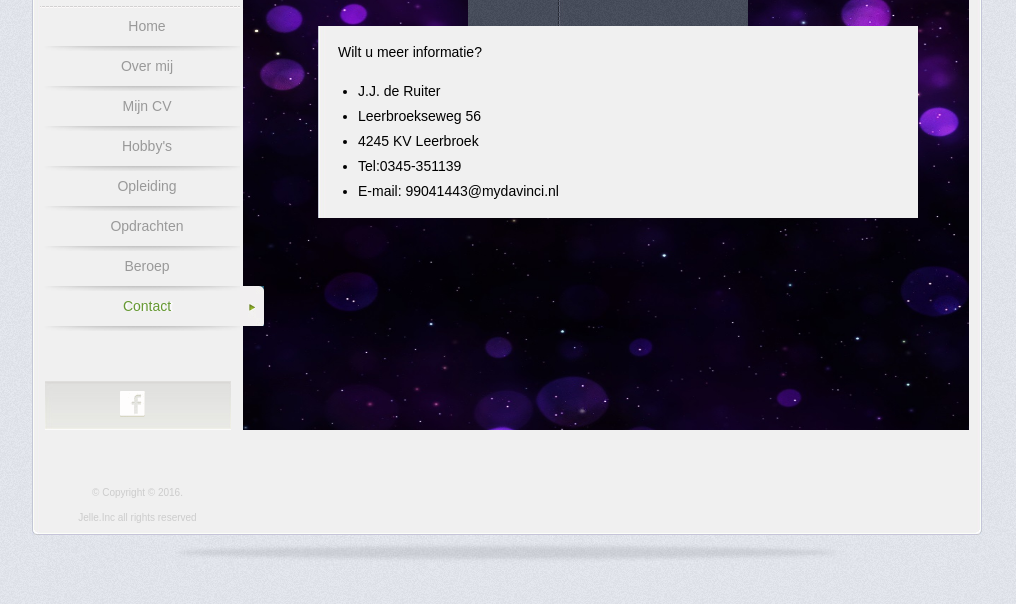
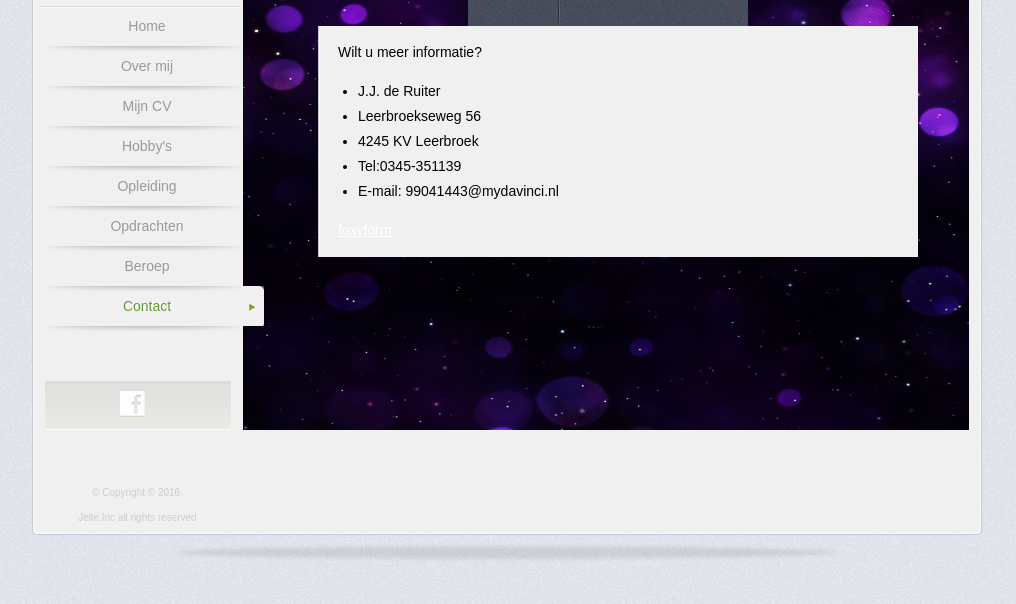
Before and after one commit to 99041443/99041443.github.io, a plain HTML site: page contact.html in a window 1280 px wide. Shown: the part 194-798 px from the top of the page, without its empty margins (133-1149 px from the left). Drawn offline with Linux system fonts and the light colour scheme.

Commit message:
versie 1.1

```diff
--- a/contact.html
+++ b/contact.html
@@ -77,6 +77,20 @@
 														<li>E-mail: 99041443@mydavinci.nl</li>
 													</ul>
 												</p>
+
+												<p>
+													<!-- Do not change the code! -->
+													<a id="foxyform_embed_link_17833" href="http://dk.foxyform.com/">foxyform</a>
+													<script type="text/javascript">
+													(function(d, t){
+													   var g = d.createElement(t),
+													       s = d.getElementsByTagName(t)[0];
+													   g.src = "http://dk.foxyform.com/js.php?id=17833&sec_hash=da18605559d&width=350px";
+													   s.parentNode.insertBefore(g, s);
+													}(document, "script"));
+													</script>
+													<!-- Do not change the code! -->
+												</p>
 											  </div>
 									    </div>
 									</div>
```
